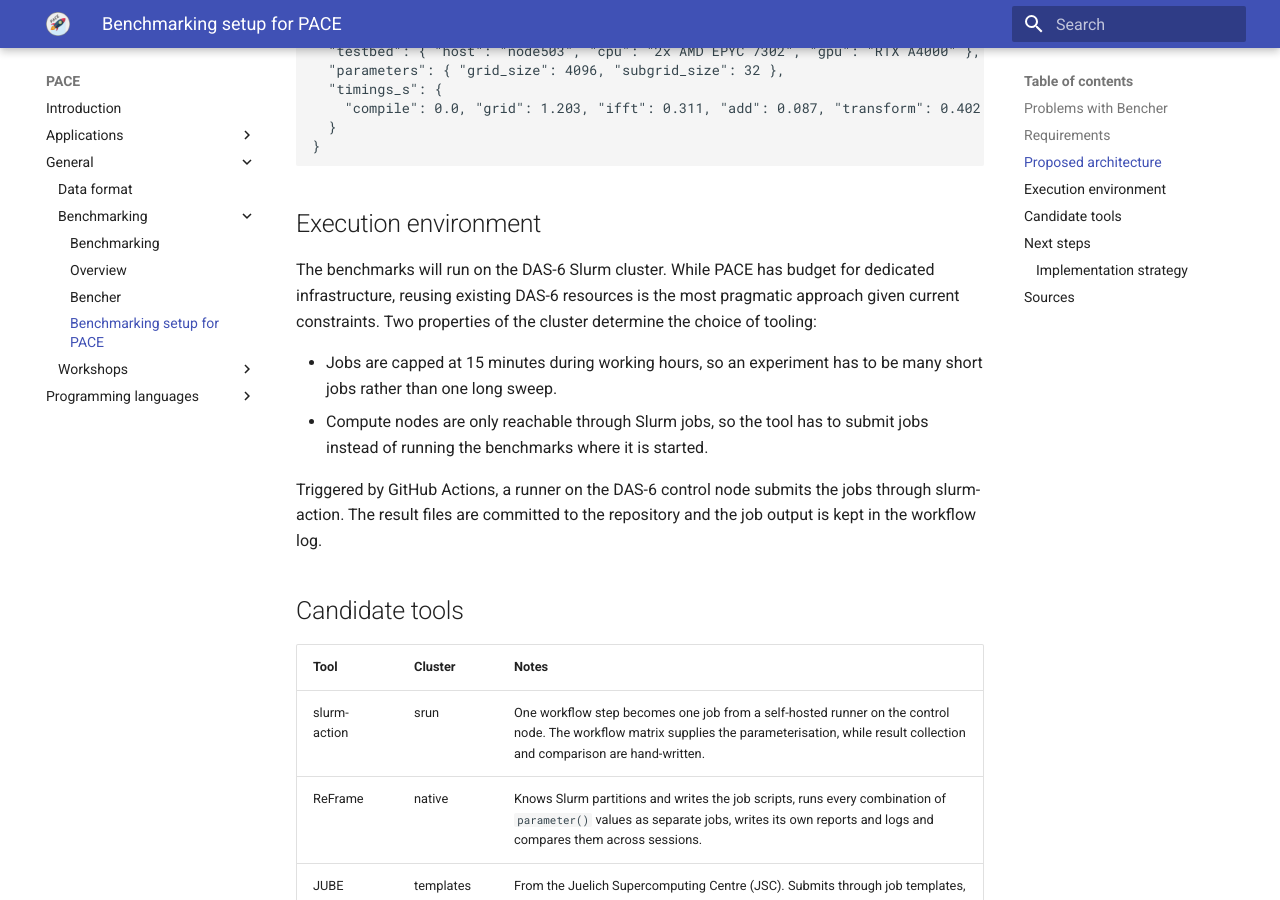
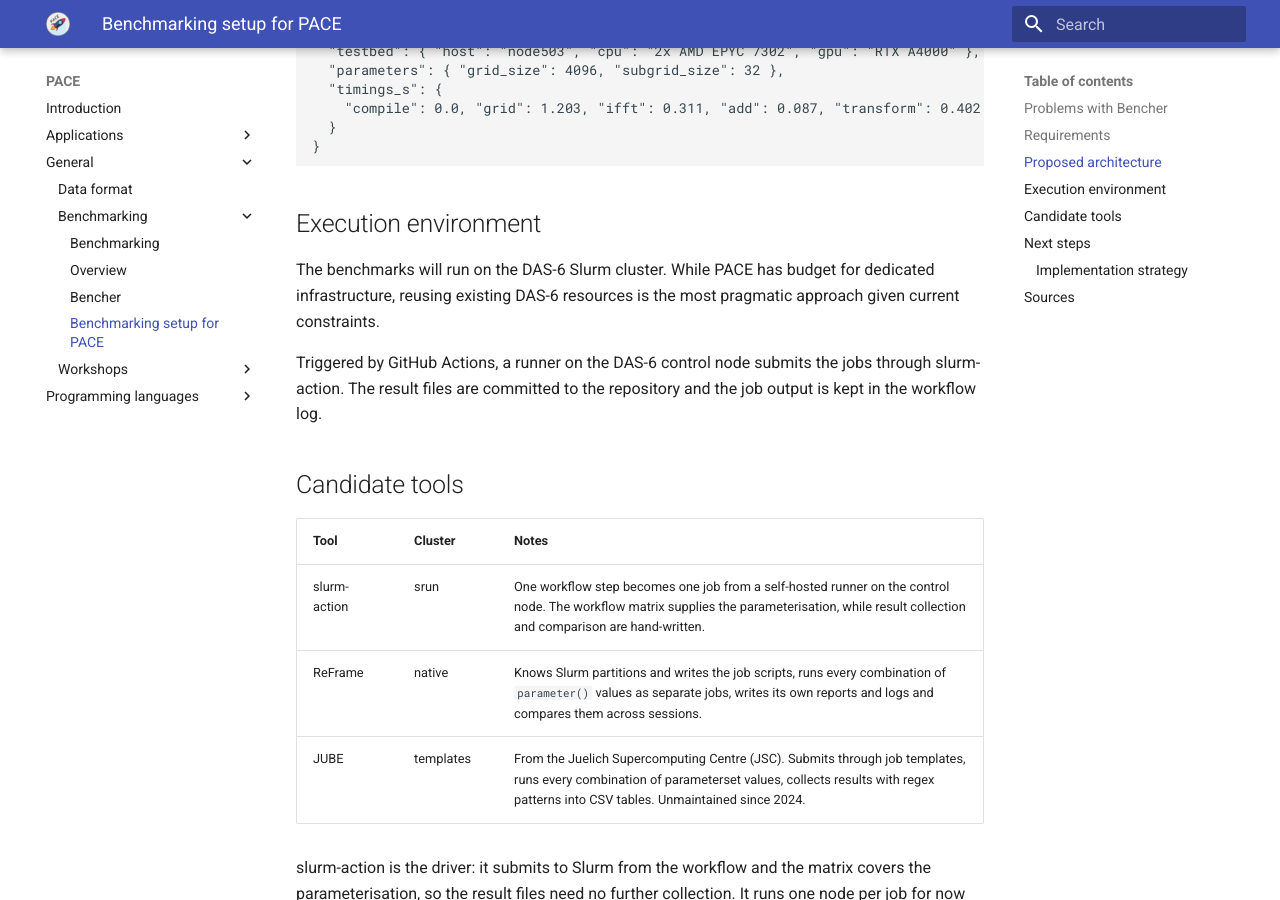
Before and after one commit to astron-rd/PACE, an MkDocs documentation site: the page built from docs/general/benchmarking/3-architecture.md, in a window 1280 px wide and 900 px high, scrolled down 1630 px. Built offline with MkDocs 1.6.1 and Material for MkDocs 9.7.7, drawn with Linux system fonts in a browser that asks for light colours; nearby versions of some CDN libraries.

Commit message:
Remove DAS-6 job constraints from benchmarking architecture (#146)

```diff
--- a/docs/general/benchmarking/3-architecture.md
+++ b/docs/general/benchmarking/3-architecture.md
@@ -75,13 +75,7 @@ software version (e.g. commit id). For example:
 
 The benchmarks will run on the DAS-6 Slurm cluster. While PACE has budget for
 dedicated infrastructure, reusing existing DAS-6 resources is the most pragmatic
-approach given current constraints. Two properties of the cluster determine the
-choice of tooling:
-
-- Jobs are capped at 15 minutes during working hours, so an experiment has to be
-  many short jobs rather than one long sweep.
-- Compute nodes are only reachable through Slurm jobs, so the tool has to submit
-  jobs instead of running the benchmarks where it is started.
+approach given current constraints.
 
 Triggered by GitHub Actions, a runner on the DAS-6 control node submits the jobs
 through slurm-action. The result files are committed to the repository and the
```
